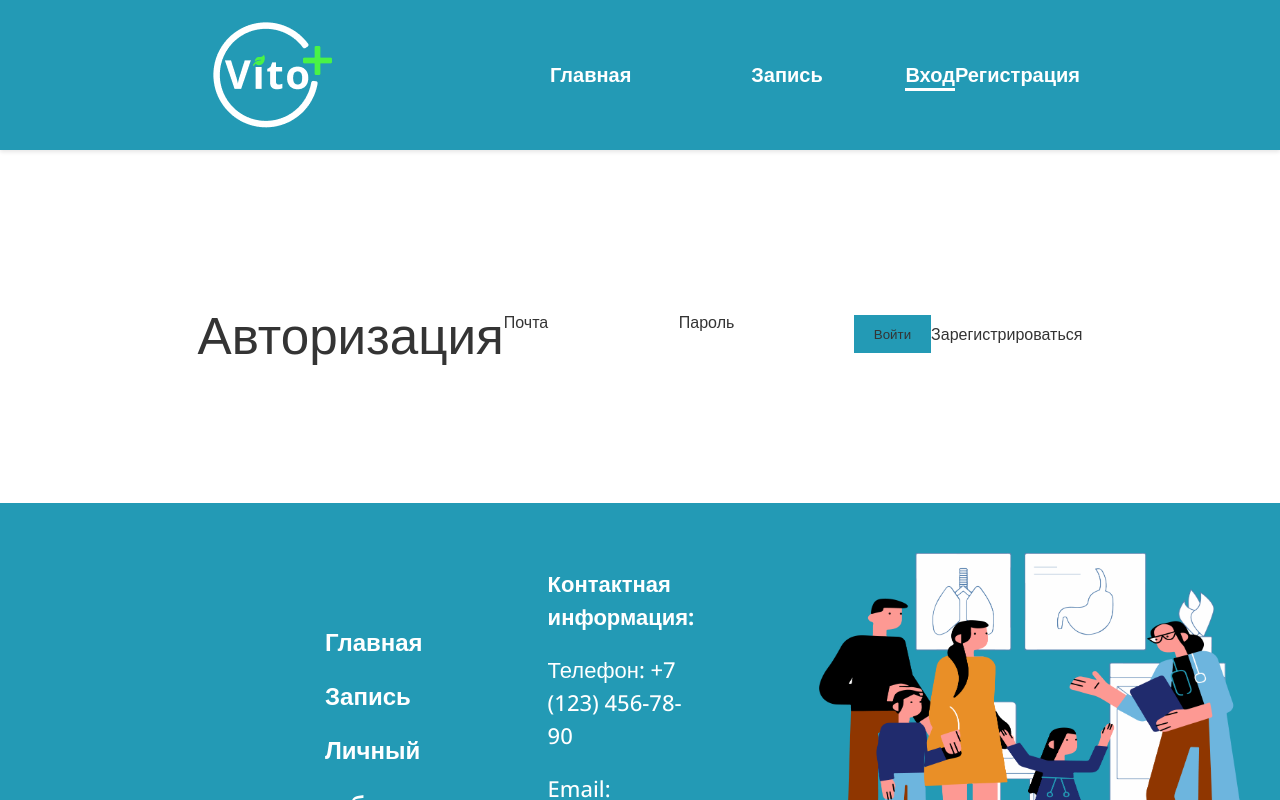
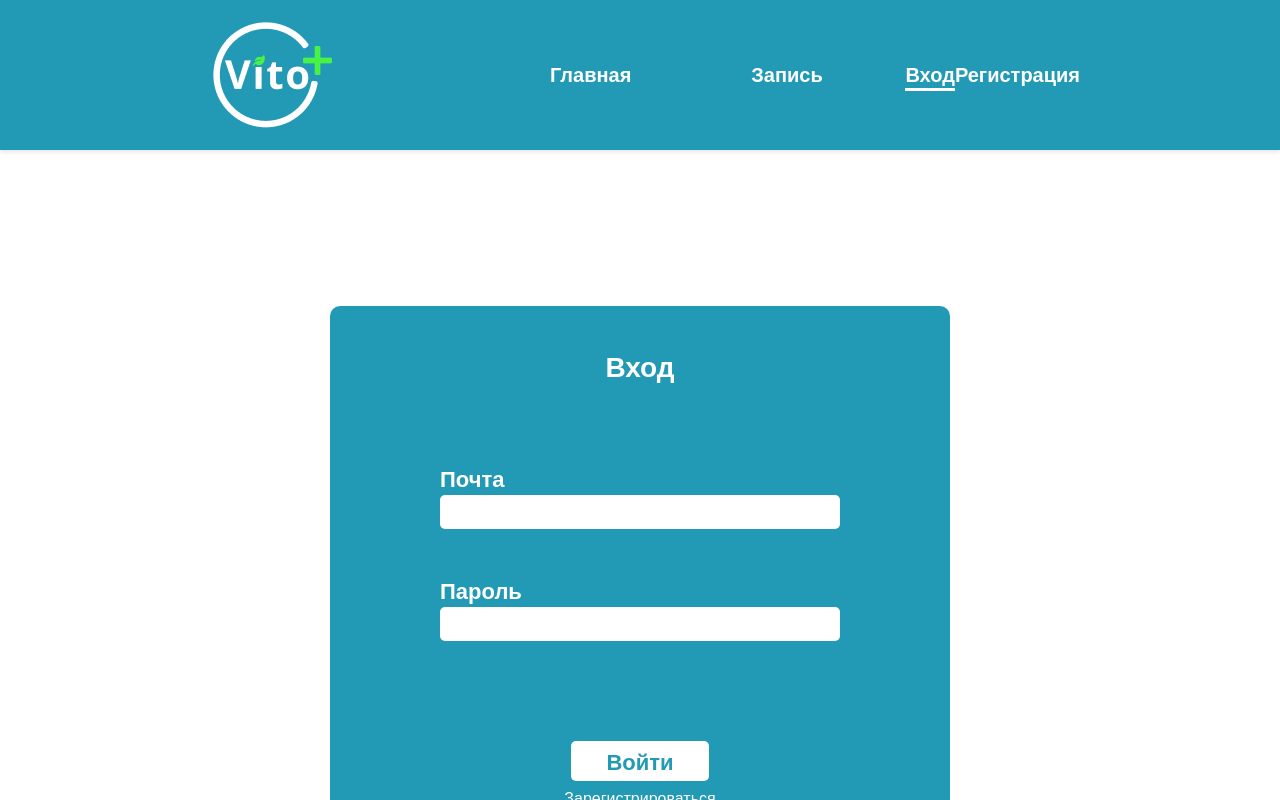
Before and after one commit to MaksimKrishtopa/front_kurs, a Vue app in the folder vite-project/: page /login in a window 1280 px wide. Shown: the top 800 px of the page. Built offline with nearby package versions, Linux system fonts and the light colour scheme.

Commit message:
дизайн авторизации

```diff
--- a/vite-project/package.json
+++ b/vite-project/package.json
@@ -11,6 +11,7 @@
   "dependencies": {
     "axios": "^1.7.2",
     "cookie": "^0.6.0",
+    "js-cookie": "^3.0.5",
     "vue": "^3.4.21",
     "vue-router": "^4.3.3",
     "vuex": "^4.1.0"
--- a/vite-project/src/components/LoginForm.vue
+++ b/vite-project/src/components/LoginForm.vue
@@ -1,7 +1,7 @@
 <template>
   <div class="container loginform__container">
     <form @submit.prevent="login">
-      <h1>Авторизация</h1>
+      <h1>Вход</h1>
       <div class="input-group">
         <label for="email">Почта</label>
         <input type="email" id="email" v-model="email" required />
@@ -63,19 +63,66 @@ export default {
 
   <style scoped>
 
-  * {
-    color: #343434;
+
+  .loginform__container {
+    display: flex;
+    justify-content: center;
+    align-items: center;
   }
+
   form {
-    color: #343434;
+    color: #fff;
     display: flex;
     align-items: center;
     justify-content: center;
+    flex-direction: column;
+    background-color: #239AB5;
+    padding: 45px 110px 75px 110px;
+    border-radius: 10px;
+
+  }
+
+  label {
+    font-size: 22px;
+    font-weight: 600;
+  }
+
+  input {
+    background-color: #fff;
+    width: 400px;
+    padding: 5px;
+    color: #343434;
+    font-size: 18px;
+    border-radius: 5px;
+  }
+
+  a {
+    padding-top: 5px;
+    color: #fff;
   }
 
   button {
-    background-color: #239AB5;
-    padding: 10px 20px;
+    margin-top: 100px;
+    background-color: #fff;
+    color: #239AB5;
+    padding: 5px 35px;
     cursor: pointer;
+    font-size: 22px;
+    font-weight: 600;
+    border-radius: 5px;
+
+  }
+
+  .input-group {
+    padding-top: 45px;
+    display: flex;
+    flex-direction: column;
+  }
+
+  h1 {
+    font-size: 28px;
+    font-weight: 600;
+    padding-bottom: 35px;
+    color: #fff;
   }
   </style>
```
Also changed, not shown: 1 other file (tests, documents, lock files or other folders).
